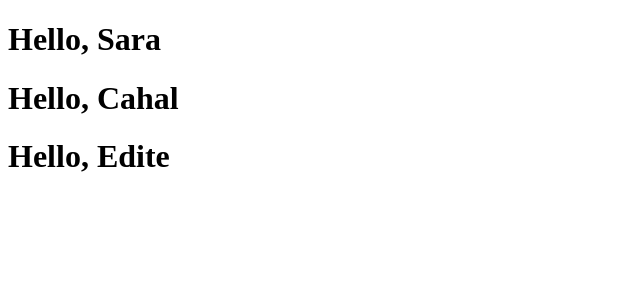
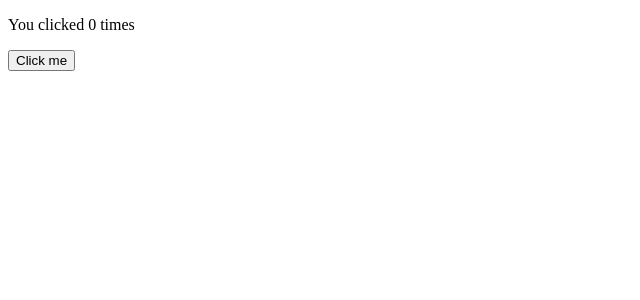
Before and after one commit to fpiola/c-reactjs, a React (Create React App) app: page / in a window 1280 px wide. Shown: the top 300 px of the page, without its empty margins (0-640 px from the left). Built offline with nearby package versions, Linux system fonts and the light colour scheme.

Commit message:
define o título da página após o React atualizar o DOM

```diff
--- a/src/App.js
+++ b/src/App.js
@@ -1,5 +1,24 @@
-import React from 'react'
+import React, { useState, useEffect } from 'react';
 
+
+function App() {
+    const [count, setCount] = useState(0);
+    // Similar a componentDidMount e componentDidUpdate:  useEffect(() => {    // Atualiza o título do documento utilizando a API do navegador    document.title = `You clicked ${count} times`;  });
+    return (
+        <div>
+            <p>You clicked {count} times</p>
+            <button onClick={() => setCount(count + 1)}>
+                Click me
+      </button>
+        </div>
+    );
+}
+
+export default App;
+
+/*
+
+--------------------------------------------
 
 function Welcome(props) {
     return <h1>Hello, {props.name}</h1>;
@@ -16,8 +35,6 @@
 }
 
 export default App;
-
-/*
 
 
 --------------------------------------------
```
